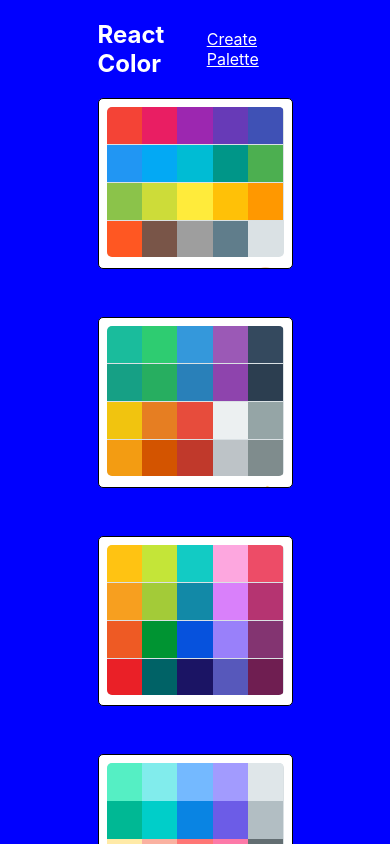
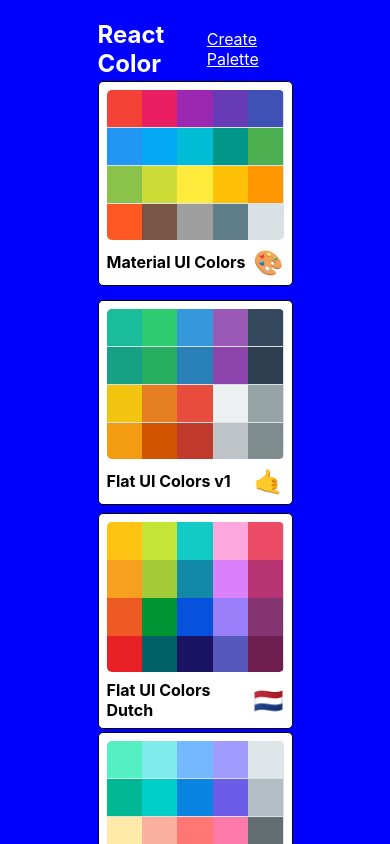
Before and after one commit to ChrisB32-cloud/Color-Project, a React (Create React App) app: page / in a window 390 px wide. Built offline with nearby package versions, Linux system fonts and the light colour scheme.

Commit message:
PaletteList is now responsive

```diff
--- a/src/styles/PaletteListStyles.js
+++ b/src/styles/PaletteListStyles.js
@@ -16,11 +16,12 @@
     display: 'flex',
     alignItems: 'flex-start',
     flexDirection: 'row',
-    flexWrap: 'wrap'
-    // [sizes.down('md')]: {
-    //   alignItems: 'center',
-    //   justifyContent: 'center'
-    // }
+    flexWrap: 'wrap',
+    [sizes.down('sm')]: {
+      width: '50%',
+      justifyContent: 'center',
+      alignItems: 'center'
+    }
 
     // border: '1px solid white'
   },
@@ -40,8 +41,15 @@
     display: 'grid',
     gridTemplateColumns: 'repeat(3, 30%)',
     gridGap: '5%',
+    [sizes.down('lg')]: {
+      gridTemplateColumns: 'repeat(2, 50%)'
+    },
     [sizes.down('md')]: {
       gridTemplateColumns: 'repeat(2, 50%)'
+    },
+    [sizes.down('sm')]: {
+      alignItems: 'center',
+      gridTemplateColumns: 'repeat(1, 75%)'
     },
     [sizes.down('xs')]: {
       gridGap: '2.5%',
```
